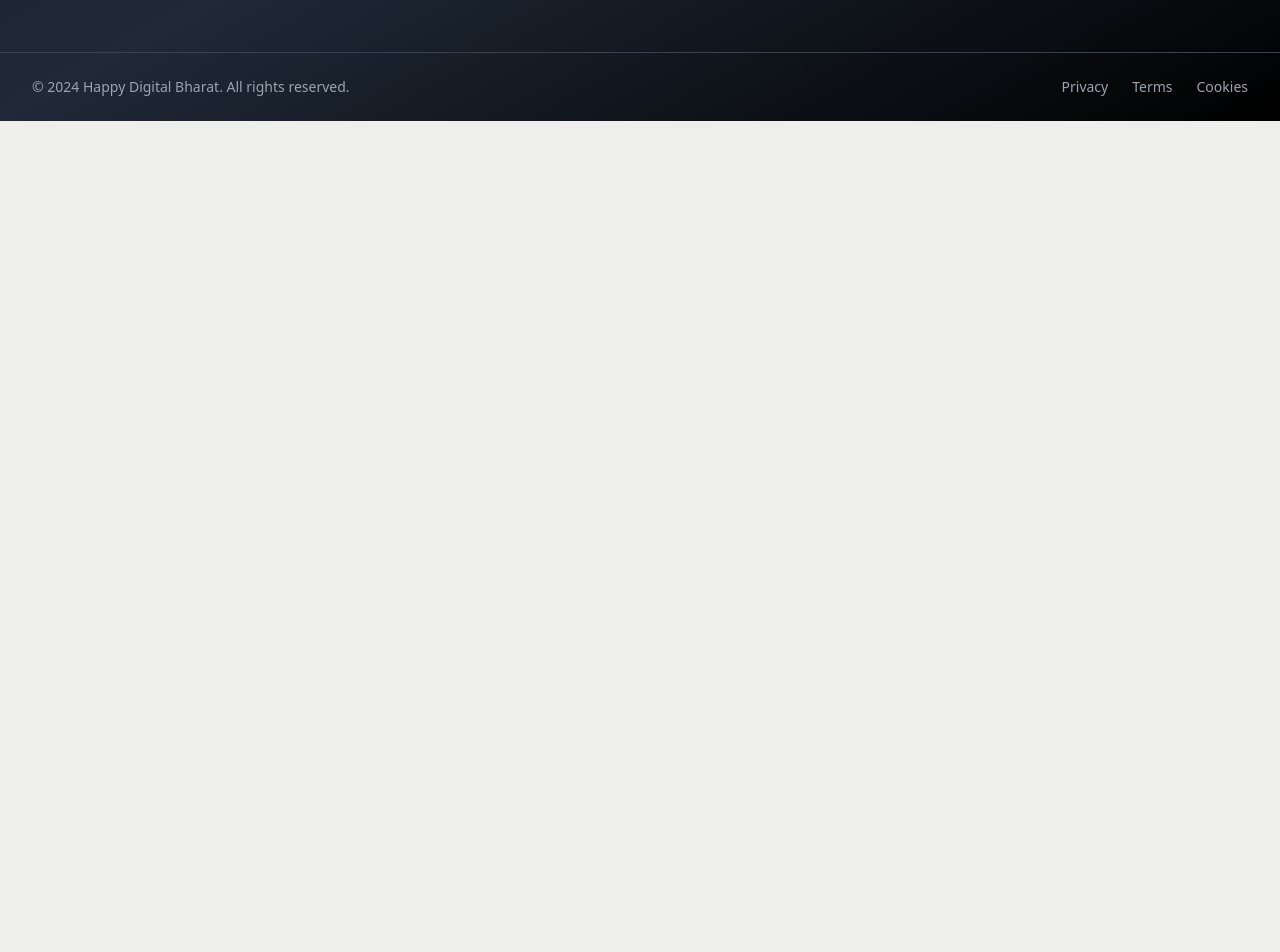
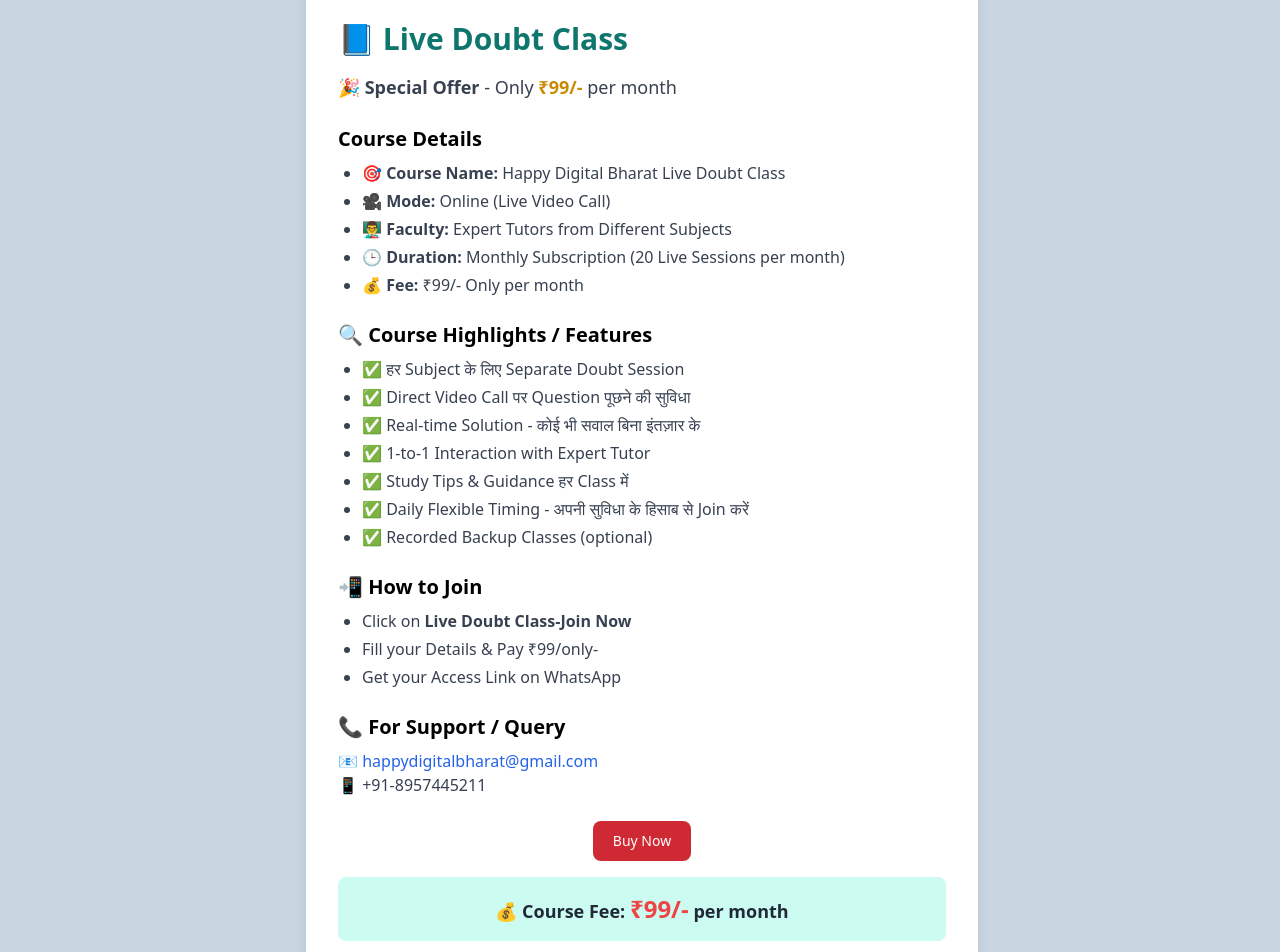
Before and after one commit to Santaravind/Edutech_Frontend, a React (Vite) app in the folder classes/: page /doute in a window 1280 px wide. Shown: the part 640-1592 px from the top of the page. Before the commit the page ends 800 px from the top, so only its background shows below. Built offline with nearby package versions, Linux system fonts and the light colour scheme.

Commit message:
New course Added Doute class !!

```diff
--- a/classes/src/App.jsx
+++ b/classes/src/App.jsx
@@ -27,6 +27,7 @@
 import AboutUs from "./component/aboutPages/AboutUs.jsx"
 import Indresh from "./component/aboutPages/Indresh.jsx"
 import Aravind from "./component/aboutPages/Aravind.jsx"
+import DoutCourse from "./component/pages/DoutCourse.jsx"
 
 
 
@@ -105,10 +106,12 @@
       }/>
 
       <Route path="/ccourse" element={
-
          <CCourse/>
 
-
+      }/>
+      {/* doute class  */}
+       <Route path="/doute" element={
+         <DoutCourse/>
 
       }/>
       <Route path="/buy" element={<Buy/>}/>
--- a/classes/src/component/pages/Course.jsx
+++ b/classes/src/component/pages/Course.jsx
@@ -2,6 +2,7 @@
 import acmc from '../assets/class1.jpg'
 import o from '../assets/Olevel.jpg'
 import ccc from '../assets/CCC.png'
+import doute from '../assets/liveclass.jpg'
 import { useNavigate } from "react-router-dom";
 import { toast } from 'react-toastify';
 import { useSelector} from 'react-redux';
@@ -48,6 +49,18 @@
   window.open("https://pages.razorpay.com/pl_RIur6XLWzRsxQh/view", "_blank", "noopener,noreferrer");
       }
 
+
+          //Doute course
+const handalCDoute=(e)=>{
+  e.preventDefault();
+   if (!email) {
+       navigate("/login");
+       toast.success("If you want ot buy Course , Please login to continue..");
+      return;
+    }
+  window.open("https://pages.razorpay.com/pl_RR4RFAufqyCYHB/view", "_blank", "noopener,noreferrer");
+      }
+
    const handalAclick=(e)=>{
     e.preventDefault();
     // toast.success("click audin")
@@ -57,7 +70,11 @@
    const handalOlevel=(e)=>{
     e.preventDefault();
     navigate("/olevel")
+   }
 
+   const handalDoute=(e)=>{
+    e.preventDefault();
+    navigate("/doute")
    }
   return (
     <div className='min-h-screen bg-gray-900 p-2'>
@@ -252,7 +269,101 @@
   </div>
 </div>
 
+{/* //Doute class */}
+<div className="bg-white m-1 text-black rounded-2xl ml-2 shadow-lg overflow-hidden max-w-2xl w-full flex flex-col h-full">
+  {/* Course Image */}
+  <img
+    src={doute}
+    alt="live doute class "
+    className="w-full h-82  object-cover"
+  />
 
+  {/* Course Details */}
+ <div className="p-8">
+  <h2 className="text-3xl font-bold text-teal-700 mb-4">
+    📚 Live Doubt Class
+  </h2>
+
+  <p className="text-lg text-gray-700 mb-6">
+    🎉 <span className="font-semibold">Special Offer</span> - Only {" "}
+    <span className="text-yellow-600 font-bold"> ₹99 /per monrh</span>
+  </p>
+
+  {/* Course Details */}
+  <div className="mb-6">
+    <h3 className="text-xl font-semibold mb-2">🗓 Course Details</h3>
+    <ul className="list-disc pl-6 text-gray-700 space-y-1">
+      <li>🎯 <span className="font-semibold">Course Name:</span> Happy Digital Bharat Live Doubt Class</li>
+      <li>🎥 <span className="font-semibold">Mode:</span> Online (Live Video Call)</li>
+      <li>👨‍🏫 <span className="font-semibold">Faculty:</span> Expert Tutors from Different Subjects</li>
+      {/* <li>🕒 <span className="font-semibold">Duration:</span> Monthly Subscription (20 Live Sessions per month)</li>
+      <li>💰 <span className="font-semibold">Fee:</span> ₹99/- Only per month</li>
+      <li>📜 <span className="font-semibold">Certificate:</span> Government-recognized certificate on completion</li> */}
+    </ul>
+  </div>
+
+  {/* Highlights */}
+  {/* <div className="mb-6">
+    <h3 className="text-xl font-semibold mb-2">🔍 Course Highlights / Features</h3>
+    <ul className="list-disc pl-6 text-gray-700 space-y-1">
+      <li>✅ हर Subject के लिए Separate Doubt Session</li>
+      <li>✅ Direct Video Call पर Question पूछने की सुविधा</li>
+      <li>✅ Real-time Solution – कोई भी सवाल बिना इंतज़ार के</li>
+      <li>✅ 1-to-1 Interaction with Expert Tutor</li>
+      <li>✅ Study Tips & Guidance हर Class में</li>
+      <li>✅ Daily Flexible Timing – अपनी सुविधा के हिसाब से Join करें</li>
+      <li>✅ Recorded Backup Classes (optional)</li>
+    </ul>
+  </div> */}
+
+  {/* How to Join */}
+  {/* <div className="mb-6">
+    <h3 className="text-xl font-semibold mb-2">📲 How to Join</h3>
+    <ul className="list-disc pl-6 text-gray-700 space-y-1">
+      <li>⿡ Visit 👉 <a href="https://www.happydigitalbharat.com" target="_blank" className="text-blue-600 hover:underline">www.happydigitalbharat.com</a></li>
+      <li>⿢ Click on <span className="font-semibold">Live Doubt Class – Join Now</span></li>
+      <li>⿣ Fill your Details & Pay ₹99/-</li>
+      <li>⿤ Get your Access Link on WhatsApp</li>
+    </ul>
+  </div> */}
+
+  {/* Contact Section */}
+  <div className="mb-6">
+    <h3 className="text-xl font-semibold mb-2">📞 For Support / Query</h3>
+    <p className="text-gray-700">📧 <a href="mailto:happydigitalbharat@gmail.com" className="text-blue-600 hover:underline">happydigitalbharat@gmail.com</a></p>
+    <p className="text-gray-700">📱 +91-8957445211</p>
+  </div>
+
+  {/* Buttons */}
+  <div className="flex gap-3">
+    <button
+      onClick={handalDoute}
+      className="bg-[oklch(64.5%_0.246_16.439)] px-5 py-2 rounded-lg hover:bg-[oklch(70.7%_0.165_254.624)] transition"
+    >
+      Read More
+    </button>
+
+    <button
+      onClick={handalOBuy}
+      className="bg-blue-900 text-white hover:bg-yellow-300 hover:text-black px-5 py-2 rounded-lg transition"
+    >
+      Buy Now
+    </button>
+  </div>
+
+  {/* Course Fee Box */}
+  <div className="bg-teal-100 p-4 mt-4 rounded-lg text-center">
+    <button onClick={handalCDoute}>
+      <p className="text-lg font-bold text-gray-800">
+        💰 Course Fee:{" "}
+        <span className="text-red-500 text-2xl">₹99/-</span> (Only per month)
+      </p>
+    </button>
+  </div>
+</div>
+
+
+</div>
     </div>
 
         {/* Optional: Add a call-to-action section */}
--- /dev/null
+++ b/classes/src/component/pages/DoutCourse.jsx
@@ -0,0 +1,134 @@
+
+import React from "react";
+import doute from '../assets/liveclass.jpg'
+import { useNavigate } from "react-router-dom";
+import { toast } from 'react-toastify';
+import { useSelector } from "react-redux";
+
+const DoutCourse = () => {
+   const navigate=useNavigate();
+    const email=useSelector((state)=>state.email.email)
+    const handlClick=(e)=>{
+        e.preventDefault();
+        if(!email){
+          navigate("/login");
+          toast.success("If you want ot buy Course , Please login to continue..");
+          return;
+        }
+        window.open("https://pages.razorpay.com/pl_RR4RFAufqyCYHB/view", "_blank", "noopener,noreferrer");
+      }
+
+    //CCC
+     const handaldoute=(e)=>{
+  e.preventDefault();
+   if(!email){
+          navigate("/login");
+          toast.success("If you want ot buy Course , Please login to continue..");
+          return;
+        }
+  window.open("https://pages.razorpay.com/pl_RR4RFAufqyCYHB/view", "_blank", "noopener,noreferrer");
+      }
+
+
+  return (
+    <>
+    <div className="justify-center items-center flex bg-[oklch(86.9%_0.022_252.894)]">
+
+
+    <div className="bg-white m-1 text-black rounded-2xl ml-2 shadow-lg overflow-hidden max-w-2xl w-full flex flex-col">
+      {/* Course Image */}
+      <img
+        src={doute}
+        alt="doute class"
+        className="w-full h-1/2 p-0.5 lg:h-1/2 object-cover"
+      />
+
+      {/* Course Details */}
+
+<div className="p-8">
+  <h2 className="text-3xl font-bold text-teal-700 mb-4">
+    📘 Live Doubt Class
+  </h2>
+
+  <p className="text-lg text-gray-700 mb-6">
+    🎉 <span className="font-semibold">Special Offer</span> - Only{" "}
+    <span className="text-yellow-600 font-bold">₹99/-</span> per month
+  </p>
+
+  {/* Course Details */}
+  <div className="mb-6">
+    <h3 className="text-xl font-semibold mb-2"> Course Details</h3>
+    <ul className="list-disc pl-6 text-gray-700 space-y-1">
+      <li>🎯 <span className="font-semibold">Course Name:</span> Happy Digital Bharat Live Doubt Class</li>
+      <li>🎥 <span className="font-semibold">Mode:</span> Online (Live Video Call)</li>
+      <li>👨‍🏫 <span className="font-semibold">Faculty:</span> Expert Tutors from Different Subjects</li>
+      <li>🕒 <span className="font-semibold">Duration:</span> Monthly Subscription (20 Live Sessions per month)</li>
+      <li>💰 <span className="font-semibold">Fee:</span> ₹99/- Only per month</li>
+    </ul>
+  </div>
+
+  {/* Course Highlights / Features */}
+  <div className="mb-6 mt-6">
+    <h3 className="text-xl font-semibold mb-2">🔍 Course Highlights / Features</h3>
+    <ul className="list-disc pl-6 text-gray-700 space-y-1">
+      <li>✅ हर Subject के लिए Separate Doubt Session</li>
+      <li>✅ Direct Video Call पर Question पूछने की सुविधा</li>
+      <li>✅ Real-time Solution - कोई भी सवाल बिना इंतज़ार के</li>
+      <li>✅ 1-to-1 Interaction with Expert Tutor</li>
+      <li>✅ Study Tips & Guidance हर Class में</li>
+      <li>✅ Daily Flexible Timing -  अपनी सुविधा के हिसाब से Join करें</li>
+      <li>✅ Recorded Backup Classes (optional)</li>
+    </ul>
+  </div>
+
+  {/* How to Join */}
+  <div className="mb-6">
+    <h3 className="text-xl font-semibold mb-2">📲 How to Join</h3>
+    <ul className="list-disc pl-6 text-gray-700 space-y-1">
+      {/* <li> Visit 👉 <a href="https://www.happydigitalbharat.com" target="_blank" className="text-blue-600 hover:underline">www.happydigitalbharat.com</a></li> */}
+      <li> Click on <span className="font-semibold">Live Doubt Class-Join Now</span></li>
+      <li> Fill your Details & Pay ₹99/only-</li>
+      <li>Get your Access Link on WhatsApp</li>
+    </ul>
+  </div>
+
+  {/* Contact Section */}
+  <div className="mb-6">
+    <h3 className="text-xl font-semibold mb-2">📞 For Support / Query</h3>
+    <p className="text-gray-700">
+      📧 <a href="mailto:happydigitalbharat@gmail.com" className="text-blue-600 hover:underline">
+        happydigitalbharat@gmail.com
+      </a>
+    </p>
+    <p className="text-gray-700">📱 +91-8957445211</p>
+  </div>
+
+  {/* Buy Button */}
+  <div className="flex justify-center items-center mt-6">
+    <button
+      onClick={handaldoute}
+      type="button"
+      className="text-white bg-blue-700 animate-blink hover:bg-blue-800 rounded-lg text-sm px-5 py-2.5 text-center mb-2 transition"
+    >
+      Buy Now
+    </button>
+  </div>
+
+  {/* Course Fee */}
+  <div className="bg-teal-100 p-4 mt-2 rounded-lg text-center hover:bg-blue-600 transition">
+    <button onClick={handaldoute}>
+      <p className="text-lg font-bold text-gray-800">
+        💰 Course Fee:{" "}
+        <span className="text-red-500 text-2xl">₹99/-</span> per month
+      </p>
+    </button>
+  </div>
+</div>
+
+    </div>
+    </div>
+    </>
+  );
+};
+
+export default DoutCourse;
--- a/classes/src/component/pages/Home.jsx
+++ b/classes/src/component/pages/Home.jsx
@@ -113,6 +113,13 @@
    navigate("/sant");
    window.scrollTo(0, 0);
  }
+ const handlDoute=(e)=>{
+    e.preventDefault();
+    navigate("/doute")
+    // console.log("click handal ")
+    window.scroll(0,0);
+
+ }
 
 
   return (
@@ -170,11 +177,17 @@
       {/* Why Choose Section */}
      <section className="py-12 px-4 md:px-16 text-center bg-gray-900 text-white mt-0.5 mb-0.5">
   <h2 className="text-2xl font-bold mb-8 ">Why Choose Our Live Classes?</h2>
-  <div className="grid grid-cols-2 md:grid-cols-4 gap-6">
-    <div className="bg-gradient-to-r from-indigo-700 via-purple-600 to-pink-500 p-6 rounded-lg shadow-sm text-white text-3xl">
+  <div className="grid grid-cols-2 md:grid-cols-4 gap-6"
+
+  >
+    {/* doute classe added */}
+    <div className="bg-gradient-to-r from-indigo-700 via-purple-600 to-pink-500 p-6 rounded-lg shadow-sm text-white text-3xl cursor-pointer"
+      onClick={handlDoute}
+      >
       <div className="text-yellow-400 text-6xl mb-2">🧠</div>
       <p className="font-medium ">Real-time Doubt Solving</p>
     </div>
+
      <div className="bg-gradient-to-r from-indigo-700 via-purple-600 to-pink-500 p-6 rounded-lg shadow-sm text-white text-3xl">
       <div className="text-blue-600 text-6xl mb-2">👨‍🏫</div>
       <p className="font-medium">Expert Teachers</p>
```
Also changed, not shown: classes/src/component/aboutPages/Aravind.jsx (+26 -27 lines), classes/src/component/assets/liveclass.jpg (added), 1 other file (tests, documents, lock files or other folders).
